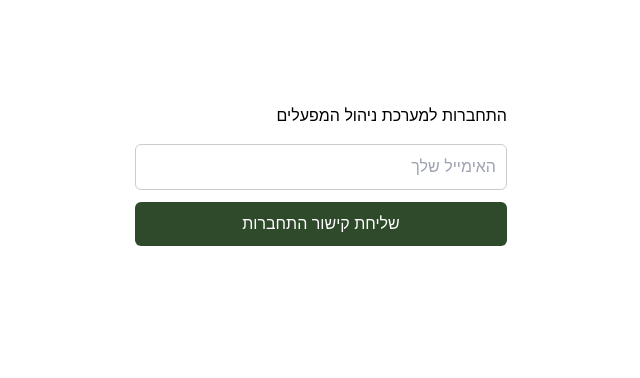
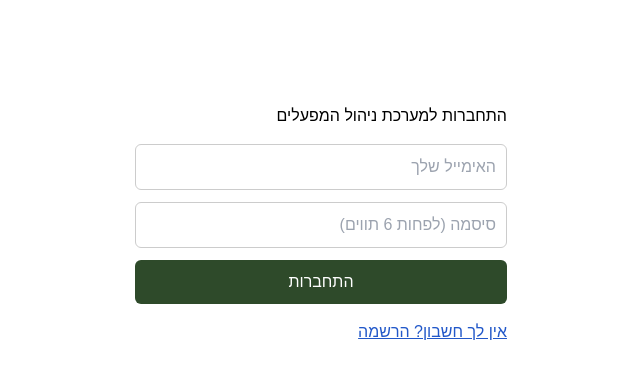
Before and after one commit to barkk678-lgtm/hasomer_mifalim, a Next.js app in the folder mifalim-app/: page /login in a window 1280 px wide. Shown: the top 378 px of the page, without its empty margins (417-1057 px from the left). Built offline with nearby package versions, Linux system fonts and the light colour scheme.

Commit message:
Update page.js

```diff
--- a/mifalim-app/app/login/page.js
+++ b/mifalim-app/app/login/page.js
@@ -1,59 +1,55 @@
 'use client';
 import { useState } from 'react';
+import { useRouter } from 'next/navigation';
 import { createClient } from '../../lib/supabaseClient';
 
+const inputStyle = { padding: 10, fontSize: 16, border: '1px solid #ccc', borderRadius: 6 };
+const buttonStyle = { padding: 10, fontSize: 16, borderRadius: 6, background: '#2E4A2A', color: '#fff', border: 'none', cursor: 'pointer' };
+
 export default function LoginPage() {
+  const router = useRouter();
+  const [mode, setMode] = useState('signin'); // 'signin' | 'signup'
   const [email, setEmail] = useState('');
-  const [status, setStatus] = useState('idle'); // idle | sending | sent | error
+  const [password, setPassword] = useState('');
+  const [status, setStatus] = useState('idle'); // idle | loading | error
   const [errorMsg, setErrorMsg] = useState('');
 
   async function handleSubmit(e) {
     e.preventDefault();
-    setStatus('sending');
+    setStatus('loading');
     setErrorMsg('');
     const supabase = createClient();
-    const { error } = await supabase.auth.signInWithOtp({
-      email,
-      options: { emailRedirectTo: `${window.location.origin}/auth/callback` },
-    });
+    const { error } =
+      mode === 'signup'
+        ? await supabase.auth.signUp({ email, password })
+        : await supabase.auth.signInWithPassword({ email, password });
+
     if (error) {
       setStatus('error');
       setErrorMsg(error.message);
-    } else {
-      setStatus('sent');
+      return;
     }
-  }
-
-  if (status === 'sent') {
-    return (
-      <main style={{ maxWidth: 420, margin: '80px auto', padding: 24, fontFamily: 'sans-serif', textAlign: 'center' }}>
-        <h1>נשלח קישור התחברות</h1>
-        <p>בדקו את תיבת המייל שלכם ({email}) ולחצו על הקישור כדי להתחבר.</p>
-      </main>
-    );
+    router.push('/');
+    router.refresh();
   }
 
   return (
     <main style={{ maxWidth: 420, margin: '80px auto', padding: 24, fontFamily: 'sans-serif' }}>
-      <h1 style={{ marginBottom: 16 }}>התחברות למערכת ניהול המפעלים</h1>
+      <h1 style={{ marginBottom: 16 }}>{mode === 'signup' ? 'הרשמה למערכת ניהול המפעלים' : 'התחברות למערכת ניהול המפעלים'}</h1>
       <form onSubmit={handleSubmit} style={{ display: 'flex', flexDirection: 'column', gap: 12 }}>
-        <input
-          type="email"
-          required
-          value={email}
-          onChange={e => setEmail(e.target.value)}
-          placeholder="האימייל שלך"
-          style={{ padding: 10, fontSize: 16, border: '1px solid #ccc', borderRadius: 6 }}
-        />
-        <button
-          type="submit"
-          disabled={status === 'sending'}
-          style={{ padding: 10, fontSize: 16, borderRadius: 6, background: '#2E4A2A', color: '#fff', border: 'none', cursor: 'pointer' }}
-        >
-          {status === 'sending' ? 'שולח...' : 'שליחת קישור התחברות'}
+        <input type="email" required value={email} onChange={e => setEmail(e.target.value)} placeholder="האימייל שלך" style={inputStyle} />
+        <input type="password" required minLength={6} value={password} onChange={e => setPassword(e.target.value)} placeholder="סיסמה (לפחות 6 תווים)" style={inputStyle} />
+        <button type="submit" disabled={status === 'loading'} style={buttonStyle}>
+          {status === 'loading' ? 'רגע...' : mode === 'signup' ? 'הרשמה' : 'התחברות'}
         </button>
         {status === 'error' && <p style={{ color: 'crimson' }}>{errorMsg}</p>}
       </form>
+      <button
+        onClick={() => { setMode(m => (m === 'signup' ? 'signin' : 'signup')); setStatus('idle'); setErrorMsg(''); }}
+        style={{ marginTop: 16, background: 'none', border: 'none', color: '#2258C9', cursor: 'pointer', textDecoration: 'underline', padding: 0 }}
+      >
+        {mode === 'signup' ? 'כבר יש לך חשבון? התחברות' : 'אין לך חשבון? הרשמה'}
+      </button>
     </main>
   );
 }
```
